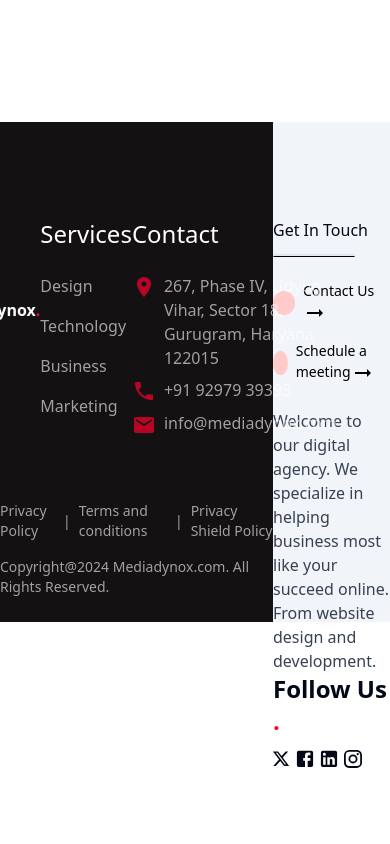
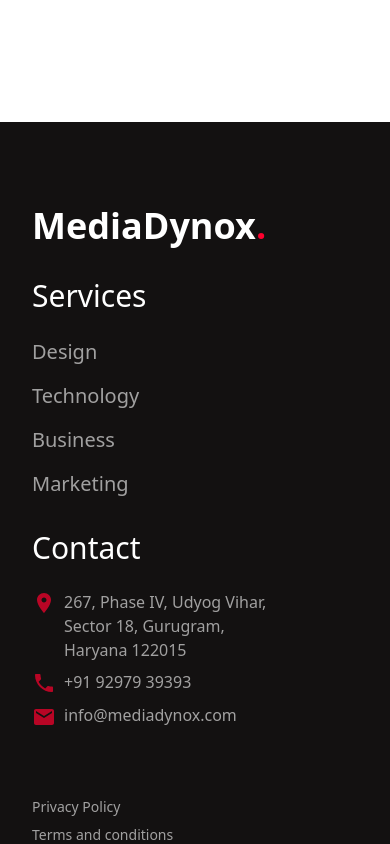
Before and after one commit to rkcoola792/media-dynox, a React (Vite) app: page / in a window 390 px wide. Shown: the part 8740-9584 px from the top of the page. Before the commit the page ends 9510 px from the top, so only its background shows below. Built offline with nearby package versions, Linux system fonts and the light colour scheme.

Commit message:
left footer responsive

```diff
--- a/src/components/Footer.jsx
+++ b/src/components/Footer.jsx
@@ -10,33 +10,35 @@
 
 const Footer = () => {
   return (
-    <div className="footer mt-32 h-[500px] flex ">
-      <div className="left bg-[#131111] w-[70%] ">
-        <div className="top flex lg:gap-[90px] sm:gap-12 justify-center pt-24 px-12">
+    <div className="footer mt-32 sm:h-[500px] sm:flex">
+      <div className="left bg-[#131111] sm:w-[70%] pb-24">
+        <div className="top sm:flex lg:gap-[90px] sm:gap-12 justify-center sm:pt-24 px-8 py-1">
           <div>
-            <h1 className="lg:text-3xl sm:text-2xl  sm:hidden lg:block font-semibold text-white mt-20">
+            <h1 className="lg:text-3xl sm:text-2xl sm:hidden lg:block font-semibold text-white mt-20 text-4xl">
               MediaDynox<span className="font-bold text-mainred">.</span>
             </h1>
           </div>
-          <div className="services flex flex-col">
-            <h1 className="title text-white text-2xl mb-6">Services</h1>
-            <div className="services-elemets flex flex-col gap-4 text-white">
-              <h3 className="opacity-60 hover:opacity-100 cursor-pointer transition duration-450 ease-out hover:ease-in ">
+          <div className="services flex flex-col my-8 sm:my-0">
+            <h1 className="title text-white sm:text-2xl text-3xl mb-6">
+              Services
+            </h1>
+            <div className="services-elemets flex flex-col gap-4 text-white ">
+              <h3 className="opacity-60 hover:opacity-100 cursor-pointer transition duration-450 ease-out hover:ease-in text-xl sm:text-base">
                 Design
               </h3>
-              <h3 className="opacity-60 hover:opacity-100 cursor-pointer transition duration-450 ease-out hover:ease-in ">
+              <h3 className="opacity-60 hover:opacity-100 cursor-pointer transition duration-450 ease-out hover:ease-in  text-xl sm:text-base">
                 Technology
               </h3>
-              <h3 className="opacity-60 hover:opacity-100 cursor-pointer transition duration-450 ease-out hover:ease-in">
+              <h3 className="opacity-60 hover:opacity-100 cursor-pointer transition duration-450 ease-out hover:ease-in  text-xl sm:text-base">
                 Business
               </h3>
-              <h3 className="opacity-60 hover:opacity-100 transition duration-450 ease-out hover:ease-in cursor-pointer">
+              <h3 className="opacity-60 hover:opacity-100 transition duration-450 ease-out hover:ease-in cursor-pointer  text-xl sm:text-base">
                 Marketing
               </h3>
             </div>
           </div>
           <div className="contact flex flex-col w-[250px]">
-            <h1 className="text-white text-2xl mb-6">Contact</h1>
+            <h1 className="text-white sm:text-xl mb-6 text-3xl">Contact</h1>
             <div className="contact-elements flex flex-col gap-2">
               <div className="address flex gap-2 ">
                 <div className="text-mainred opacity-70">
@@ -52,7 +54,7 @@
                 <div className="text-mainred opacity-70 ">
                   <LocalPhoneIcon></LocalPhoneIcon>
                 </div>
-                <p className=" text-white opacity-60 hover:opacity-100 transition duration-450 ease-out hover:ease-in ">
+                <p className=" text-white opacity-60 hover:opacity-100 transition duration-450 ease-out hover:ease-in sm:text-base">
                   +91 92979 39393
                 </p>
               </div>
@@ -68,21 +70,25 @@
             </div>
           </div>
         </div>
-        <div className="bottom lg:px-24 sm:pl-24 ">
-          <div className="upper flex gap-2 mt-16 items-center">
+        <div className="bottom lg:px-24 sm:pl-24 px-8 ">
+          <div className="upper sm:flex-row flex flex-col gap-2 mt-16 sm:items-center">
             <div className=" text-sm text-white opacity-60 hover:opacity-90 cursor-pointer transition duration-450 ease-out hover:ease-in ">
               Privacy Policy{" "}
             </div>
-            <div className="text-sm text-white opacity-60 ">|</div>
+            <div className="text-sm text-white opacity-60 hidden sm:block ">
+              |
+            </div>
             <div className="text-sm text-white opacity-60 hover:opacity-90 cursor-pointer transition duration-450 ease-out hover:ease-in ">
               Terms and conditions{" "}
             </div>
-            <div className="text-sm text-white opacity-60 ">|</div>
+            <div className="text-sm text-white opacity-60 hidden sm:block">
+              |
+            </div>
             <div className=" text-sm text-white opacity-60 hover:opacity-90 cursor-pointer transition duration-450 ease-out hover:ease-in ">
               Privacy Shield Policy
             </div>
           </div>
-          <div className="lower mt-4">
+          <div className="lower sm:mt-4 mt-8">
             <p className="text-sm text-white opacity-60 ">
               Copyright@2024 Mediadynox.com. All Rights Reserved.
             </p>
@@ -90,10 +96,12 @@
         </div>
       </div>
 
-      <div className="right w-[35%] bg-slate-100 flex flex-col lg:pl-16 sm:pl-10 pt-24  ">
+      <div className="right sm:w-[35%] bg-slate-100 flex flex-col lg:pl-16 sm:pl-10 pt-24  ">
         <div className="top flex flex-col gap-2 ">
           <div className="title">
-            <h1 className="lg:text-4xl md:text-3xl font-medium">Get In Touch</h1>
+            <h1 className="lg:text-4xl md:text-3xl font-medium">
+              Get In Touch
+            </h1>
           </div>
           <div className="hr border border-b-black mt-1  w-[70%]">
             <hr />
@@ -102,7 +110,7 @@
             <div className="md:scale-90 ">
               <Explore text="Contact Us" size="sm"></Explore>
             </div>
-            <div className='md:scale-90 '>
+            <div className="md:scale-90 ">
               <Explore text="Schedule a meeting" size="sm"></Explore>
             </div>
           </div>
```
